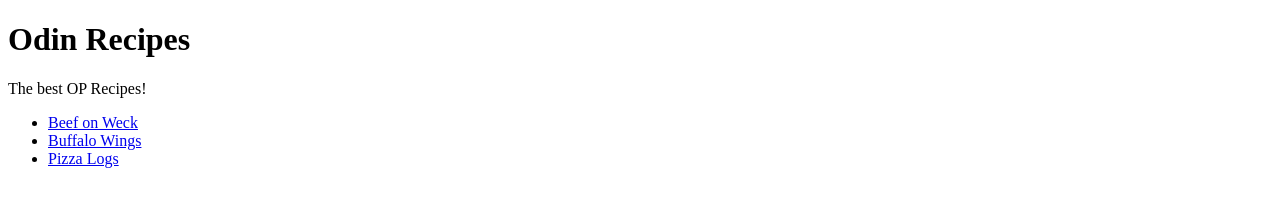
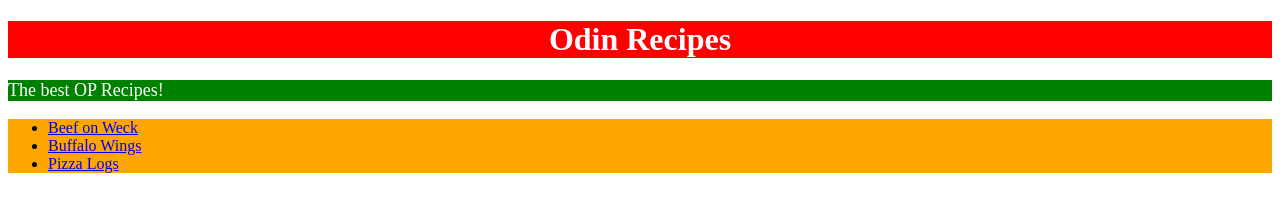
Before and after one commit to codysgameworld/odin-recipes, a plain HTML site: page index.html in a window 1280 px wide. Drawn offline with Linux system fonts and the light colour scheme.

Commit message:
added css

```diff
--- a/index.html
+++ b/index.html
@@ -1,19 +1,35 @@
 <!DOCTYPE html>
 <html lang="en">
+
 <head>
+    <link rel="stylesheet" href="style.css">
     <meta charset="UTF-8">
     <meta http-equiv="X-UA-Compatible" content="IE=edge">
     <meta name="viewport" content="width=device-width, initial-scale=1.0">
     <title>Odin Recipes</title>
+    <style>
+        p {
+          color: white;
+          background-color: green;
+          font-size: 18px;
+        }
+
+
+      </style>
 </head>
+
 <body>
     <h1>Odin Recipes</h1>
-    <p>The best OP Recipes!</p>
+    <p>The best OP Recipes!
+
+    </p>
+
+    <div style="color: black; background-color: orange;">
     <ul>
         <li>
         <a href="recipes/weck.html">Beef on Weck</a></li>
 <li><a href="recipes/wings.html">Buffalo Wings</a></li>
 <li><a href="recipes/pizzalog.html">Pizza Logs</a></li>
-    </ul>
+    </ul></div>
 </body>
 </html>
--- /dev/null
+++ b/style.css
@@ -0,0 +1,9 @@
+/* style.css */
+
+h1 {
+    color: white;
+    background-color: red;
+    text-align: center;
+    font-weight: 700;
+    font-size: 32px;
+  }
```
Also changed, not shown: 1 other file.
